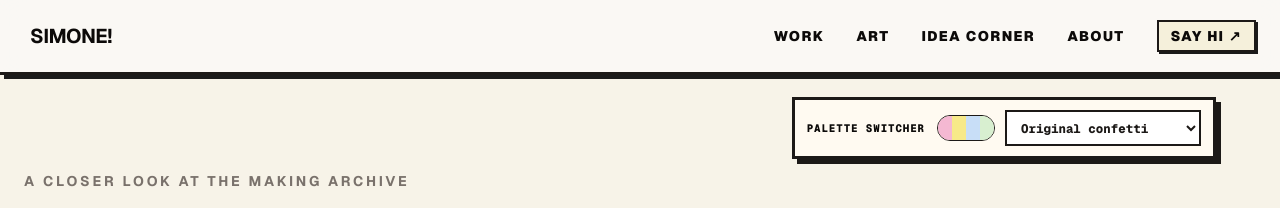
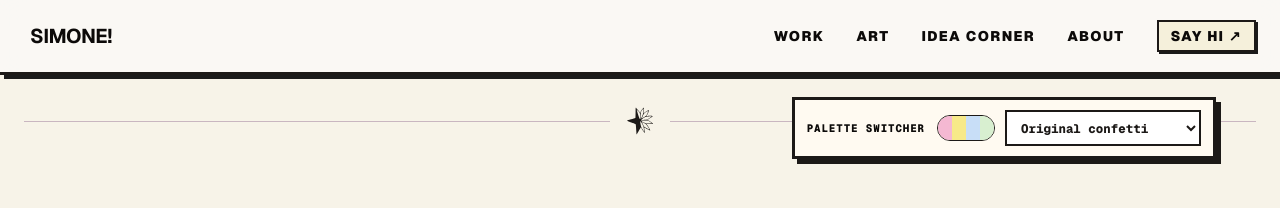
Before and after one commit to HelloSimone91/Simone-Hahaha, a Next.js app: page /art in a window 1280 px wide. Shown: the top 208 px of the page. Built offline with nearby package versions, Linux system fonts and the light colour scheme.

Commit message:
Add slow-spin starburst divider on art page

```diff
--- a/src/app/art/page.tsx
+++ b/src/app/art/page.tsx
@@ -1,6 +1,7 @@
 import Header from "@/components/Header";
 import IdeaPalettePicker from "@/components/IdeaPalettePicker";
 import GalleryWall from "@/components/GalleryWall";
+import StarburstDivider from "@/components/StarburstDivider";
 
 export default function ArtPage() {
   return (
@@ -8,6 +9,7 @@ export default function ArtPage() {
       <Header />
       <main className="ideas-page">
         <IdeaPalettePicker />
+        <StarburstDivider />
         <GalleryWall />
       </main>
     </div>
```
